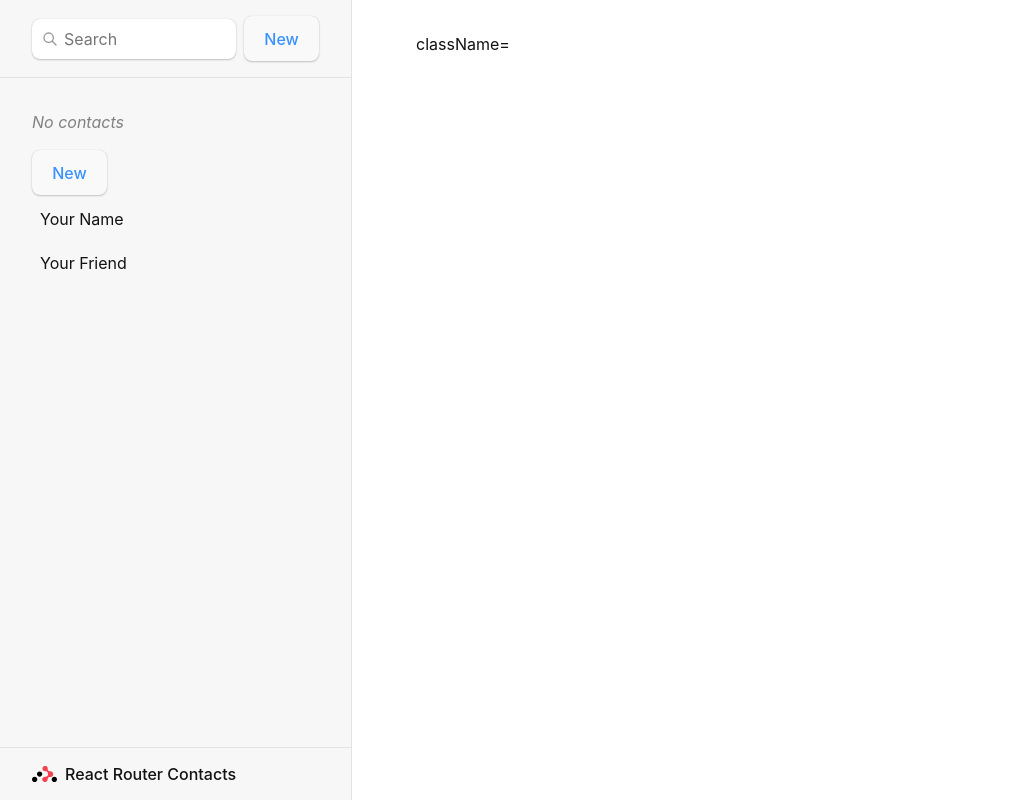
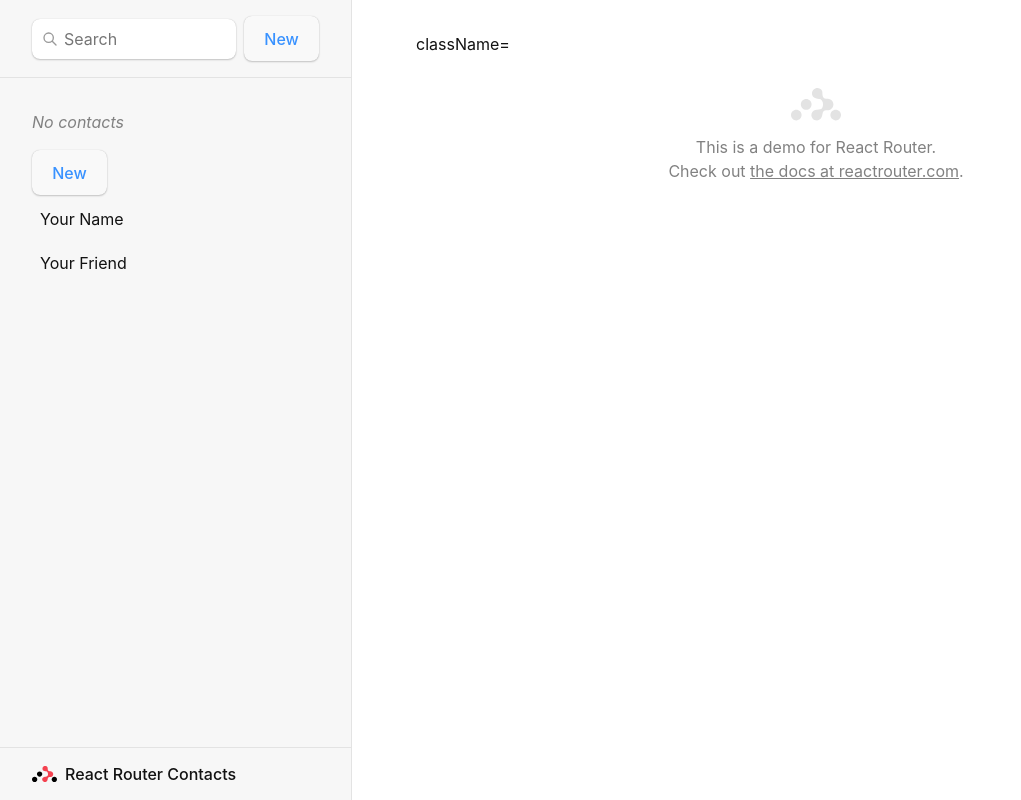
Before and after one commit to Nema19/react-router, a React (Vite) app: page / in a window 1280 px wide. Shown: the whole page, without its empty margins (0-1021 px from the left). Built offline with nearby package versions, Linux system fonts and the light colour scheme.

Commit message:
Configure the route's new action

```diff
--- a/src/contacts.js
+++ b/src/contacts.js
@@ -1,16 +1,11 @@
-import { Form, useLoaderData } from "react-router-dom";
 
 import localforage from "localforage";
 import { matchSorter } from "match-sorter";
 import sortBy from "sort-by";
 
-export async function loader({ params }) {
-  const contact = await getContact(params.contactId);
-  return { contact };
-}
-export default function Contact() {
-  const { contact } = useLoaderData();
-}
+
+
+
 
 export async function getContacts(query) {
   await fakeNetwork(`getContacts:${query}`);
--- a/src/main.jsx
+++ b/src/main.jsx
@@ -9,6 +9,7 @@
 import ErrorPage from "./error-page";
 import Contact, {
   loader as contactLoader,
+  action as contactAction,
 } from "./routes/contact";
 
 import Root, {
@@ -19,6 +20,7 @@
   action as editAction,
 } from "./routes/edit";
 import { action as destroyAction } from "./routes/destroy";
+import Index from "./routes/index";
 const router = createBrowserRouter([
   {
     path: "/",
@@ -28,10 +30,13 @@
     action: rootAction,
 
     children: [
+      { index: true, element: <Index /> },
       {
         path: "contacts/:contactId",
         element: <Contact />,
         loader: contactLoader,
+        action: contactAction,
+
       },
       {
         path: "contacts/:contactId/edit",
@@ -42,6 +47,7 @@
       {
         path: "contacts/:contactId/destroy",
         action: destroyAction,
+        errorElement: <div>Oops! There was an error.</div>,
       },
     ],
 
--- a/src/routes/contact.jsx
+++ b/src/routes/contact.jsx
@@ -1,6 +1,12 @@
-import { Form, useLoaderData } from "react-router-dom";
-import { getContact } from "../contacts";
+import { Form, useLoaderData,useFetcher } from "react-router-dom";
+import { getContact, updateContact } from "../contacts";
 
+export async function action({ request, params }) {
+  let formData = await request.formData();
+  return updateContact(params.contactId, {
+    favorite: formData.get("favorite") === "true",
+  });
+}
 export async function loader({ params }) {
   const contact = await getContact(params.contactId);
   return { contact };
@@ -77,10 +83,15 @@
 
 
 function Favorite({ contact }) {
+  const fetcher = useFetcher();
   // yes, this is a `let` for later
   let favorite = contact.favorite;
+  if (fetcher.formData) {
+    favorite = fetcher.formData.get("favorite") === "true";
+  }
   return (
-    <Form method="post">
+    <fetcher.Form method="post">
+
       <button
         name="favorite"
         value={favorite ? "false" : "true"}
@@ -92,7 +103,7 @@
       >
         {favorite ? "★" : "☆"}
       </button>
-    </Form>
+      </fetcher.Form>
   );
       }
     }
--- a/src/routes/destroy.jsx
+++ b/src/routes/destroy.jsx
@@ -2,6 +2,7 @@
 import { deleteContact } from "../contacts";
 
 export async function action({ params }) {
+    throw new Error("oh dang!");
   await deleteContact(params.contactId);
   return redirect("/");
 }
--- a/src/routes/index.jsx
+++ b/src/routes/index.jsx
@@ -0,0 +1,13 @@
+export default function Index() {
+    return (
+      <p id="zero-state">
+        This is a demo for React Router.
+        <br />
+        Check out{" "}
+        <a href="https://reactrouter.com">
+          the docs at reactrouter.com
+        </a>
+        .
+      </p>
+    );
+  }
--- a/src/routes/root.jsx
+++ b/src/routes/root.jsx
@@ -51,6 +51,10 @@
                 name="q"
                 defaultValue={q}
                 onChange={(event) => {
+                  const isFirstSearch = q == null;
+                submit(event.currentTarget.form, {
+                  replace: !isFirstSearch,
+                });
                   submit(event.currentTarget.form);
                 }}
               />
```
